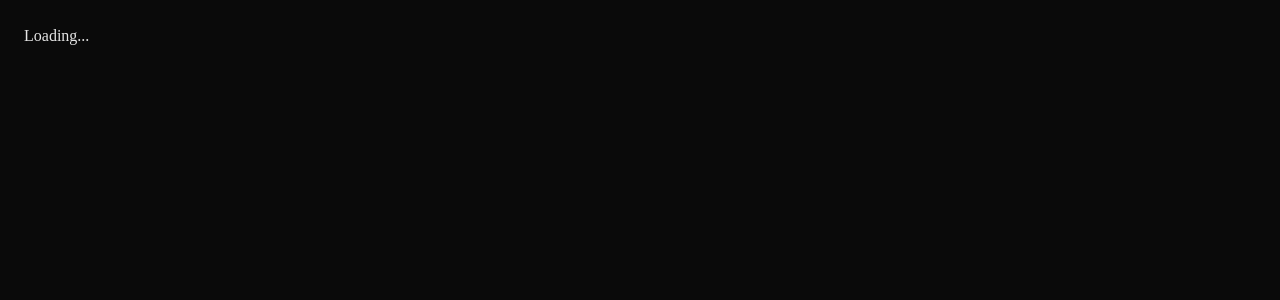
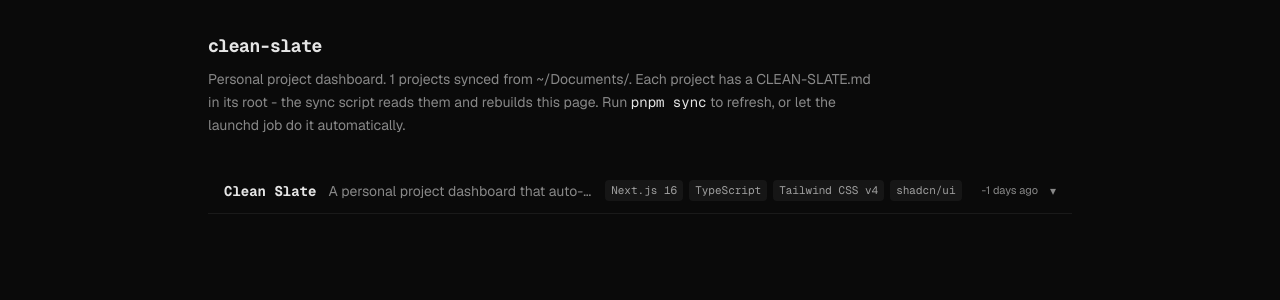
Before and after one commit to hanna-fmw/clean-slate, a Next.js app: page / in a window 1280 px wide. Shown: the top 300 px of the page. Built offline with nearby package versions, Linux system fonts and the light colour scheme.

Commit message:
feat: wire up main page with layout, header, project list, and robots

```diff
--- a/app/globals.css
+++ b/app/globals.css
@@ -50,8 +50,9 @@ body {
 }
 
 @theme inline {
-  --font-heading: var(--font-sans);
-  --font-sans: var(--font-sans);
+  --font-heading: var(--font-geist-sans);
+  --font-sans: var(--font-geist-sans);
+  --font-mono: var(--font-geist-mono);
   --color-sidebar-ring: var(--sidebar-ring);
   --color-sidebar-border: var(--sidebar-border);
   --color-sidebar-accent-foreground: var(--sidebar-accent-foreground);
--- a/app/layout.tsx
+++ b/app/layout.tsx
@@ -1,33 +1,30 @@
-import type { Metadata } from "next";
-import { Geist, Geist_Mono } from "next/font/google";
-import "./globals.css";
+import type { Metadata } from 'next'
+import { Geist, Geist_Mono } from 'next/font/google'
+import './globals.css'
 
 const geistSans = Geist({
-  variable: "--font-geist-sans",
-  subsets: ["latin"],
-});
+  variable: '--font-geist-sans',
+  subsets: ['latin'],
+})
 
 const geistMono = Geist_Mono({
-  variable: "--font-geist-mono",
-  subsets: ["latin"],
-});
+  variable: '--font-geist-mono',
+  subsets: ['latin'],
+})
 
 export const metadata: Metadata = {
-  title: "Create Next App",
-  description: "Generated by create next app",
-};
+  title: 'Clean Slate',
+  robots: { index: false, follow: false },
+}
 
 export default function RootLayout({
   children,
 }: Readonly<{
-  children: React.ReactNode;
+  children: React.ReactNode
 }>) {
   return (
-    <html
-      lang="en"
-      className={`${geistSans.variable} ${geistMono.variable} h-full antialiased`}
-    >
-      <body className="min-h-full flex flex-col">{children}</body>
+    <html lang="en" className={`${geistSans.variable} ${geistMono.variable}`}>
+      <body className="font-sans antialiased">{children}</body>
     </html>
-  );
+  )
 }
--- a/app/page.tsx
+++ b/app/page.tsx
@@ -1,3 +1,18 @@
+import { getData } from '@/lib/data'
+import { Header } from '@/components/header'
+import { ProjectRow } from '@/components/project-row'
+
 export default function Home() {
-  return <main className="p-6"><p>Loading...</p></main>
+  const { projects } = getData()
+
+  return (
+    <main className="max-w-4xl mx-auto px-4 py-8">
+      <Header projectCount={projects.length} />
+      <div>
+        {projects.map((project) => (
+          <ProjectRow key={project.name} project={project} />
+        ))}
+      </div>
+    </main>
+  )
 }
--- /dev/null
+++ b/app/robots.ts
@@ -0,0 +1,7 @@
+import type { MetadataRoute } from 'next'
+
+export default function robots(): MetadataRoute.Robots {
+  return {
+    rules: { userAgent: '*', disallow: '/' },
+  }
+}
```
